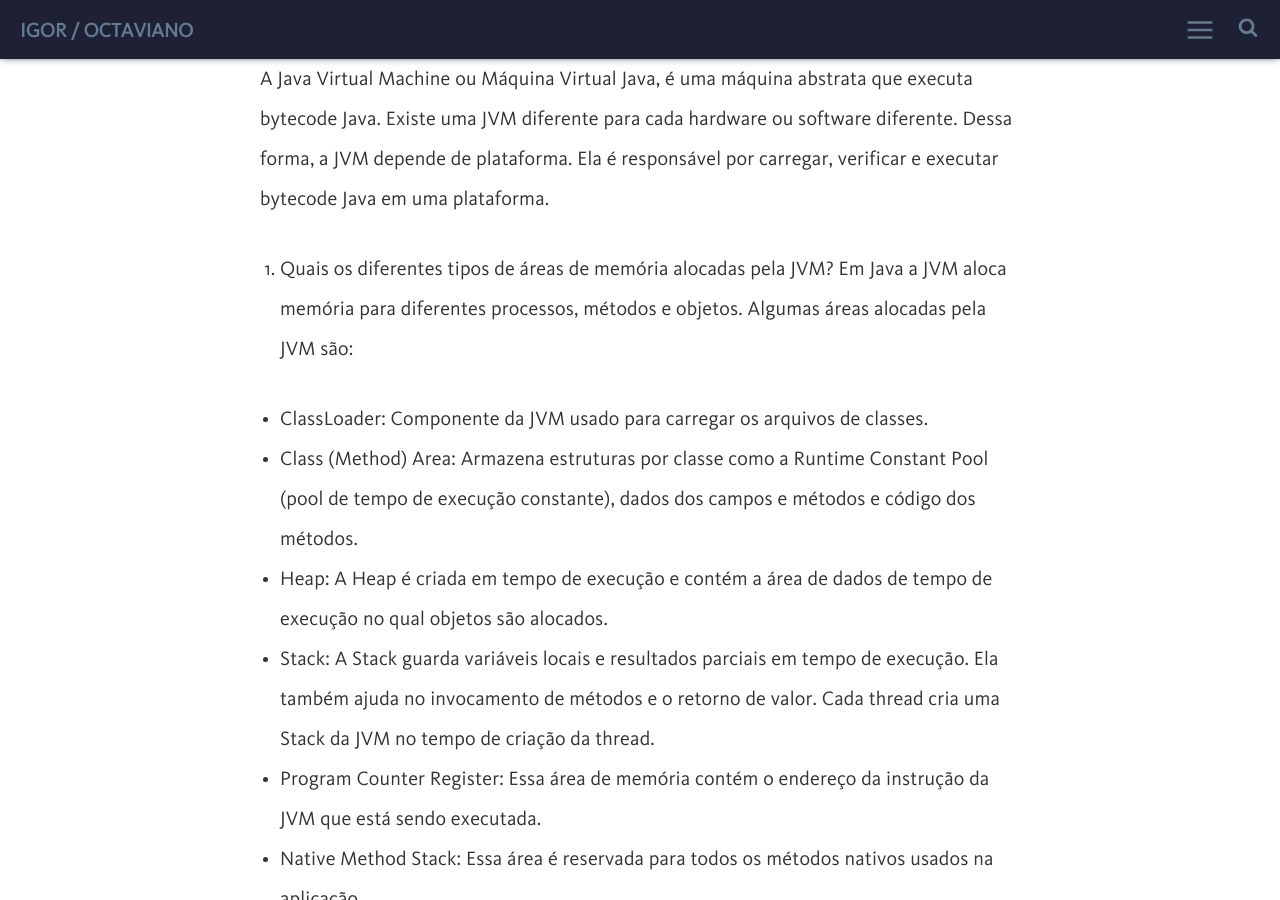
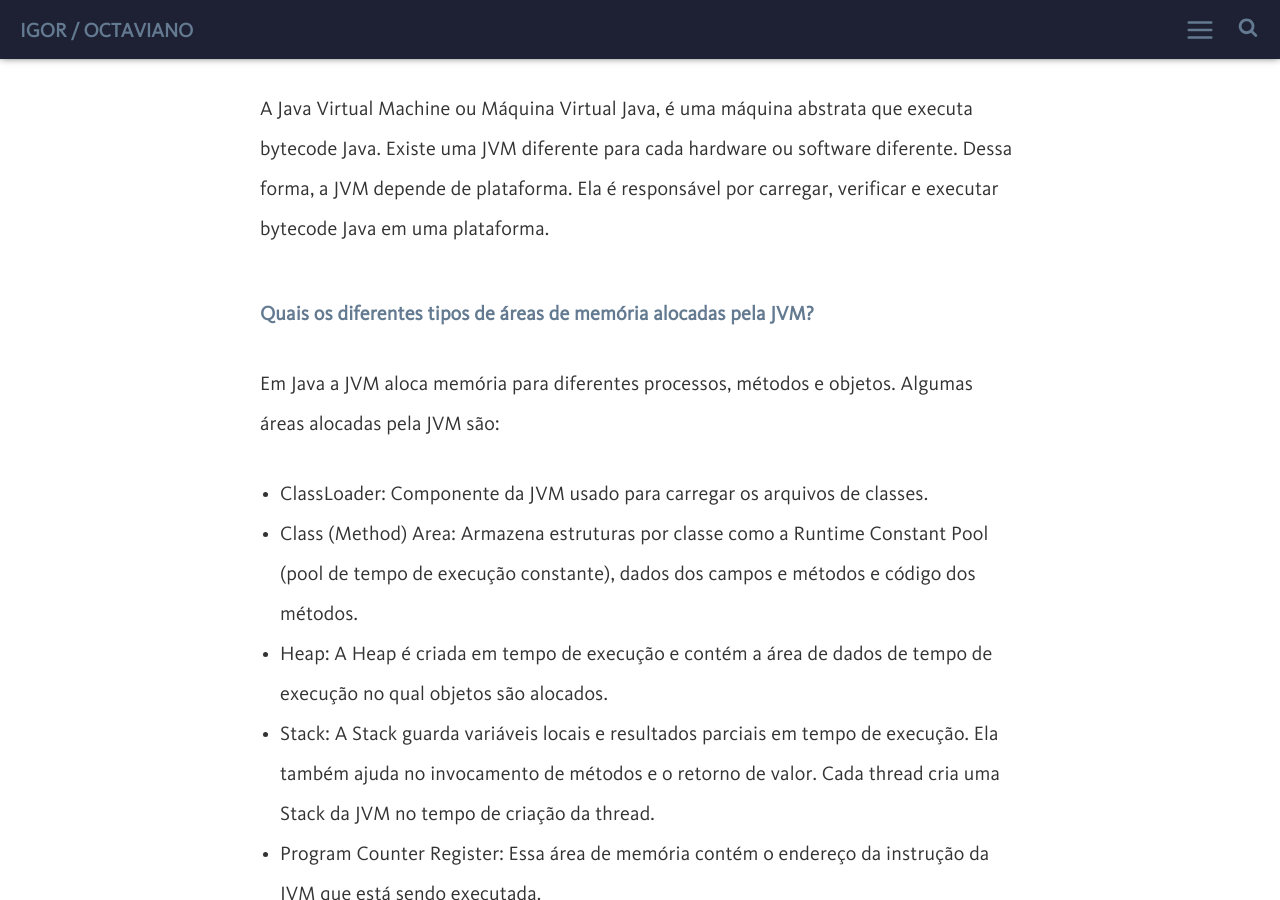
Before and after one commit to igoroctaviano/blog, a Jekyll site: the page built from _posts/2017-04-20-fundamentos-em-java.md, in a window 1280 px wide and 900 px high, scrolled down 14205 px. Built offline with Jekyll 4.4.1, drawn with Linux system fonts in a browser that asks for light colours; comment, search, counter and statistics services are not loaded; some of the changed lines change nothing that is shown; some of the changed text lies outside the part shown.

Commit message:
Fix typos

```diff
--- a/_posts/2017-04-20-fundamentos-em-java.md
+++ b/_posts/2017-04-20-fundamentos-em-java.md
@@ -260,15 +260,15 @@ Não se esqueça sobre *String.format()* quando construindo saídas fixas e form
 
 ### Básico
 
-1. Qual a diferença entre JDK e JRE?
+#### Qual a diferença entre JDK e JRE?
 
 Bom, JDK significa Java Development Kit. O JDK contém as ferramentas e bibliotécas para o desenvolvimento de aplicações Java. Ele também contém compiladores de ferramentas de debug necessários para compilar um programa Java. Porém JRE significa Java Runtime Environment. E este é incluso na JDK. O JRE provê bibliotécas e a maquina virtual Java (JVM) que é necessária para rodar um programa Java.
 
-2. O que é a JVM?
+#### O que é a JVM?
 
 A Java Virtual Machine ou Máquina Virtual Java, é uma máquina abstrata que executa bytecode Java. Existe uma JVM diferente para cada hardware ou software diferente. Dessa forma, a JVM depende de plataforma. Ela é responsável por carregar, verificar e executar bytecode Java em uma plataforma.
 
-3. Quais os diferentes tipos de áreas de memória alocadas pela JVM?
+#### Quais os diferentes tipos de áreas de memória alocadas pela JVM?
 Em Java a JVM aloca memória para diferentes processos, métodos e objetos. Algumas áreas alocadas pela JVM são:
 
 - ClassLoader: Componente da JVM usado para carregar os arquivos de classes.
@@ -278,19 +278,19 @@ Em Java a JVM aloca memória para diferentes processos, métodos e objetos. Algu
 - Program Counter Register: Essa área de memória contém o endereço da instrução da JVM que está sendo executada.
 - Native Method Stack: Essa área é reservada para todos os métodos nativos usados na aplicação.
 
-4. O que é compilador JIT?
+#### O que é compilador JIT?
 
 Just In Time Compiler também conhecido como JIT compiler (compilador que funciona apenas na hora certa) é utilizado para a melhora de performance em Java. É ativado por padrão. Sua compilação é feita em tempo de execução. Java popularizou a utilização do JIT incluindo-o na JVM.
 
-5. Como a plataforma Java se difere de outras plataformas?
+#### Como a plataforma Java se difere de outras plataformas?
 
 Java é uma linguagem independente de plataforma. O compilador Java compila código Java em bytecode que pode ser interpretado pela JVM. Existem JVMs escritas para quase todas as mais conhecidas plataformas. O bytecode Java pode rodar em qualquer plataforma suportadada na mesma forma, enquanto que outras linguagens requerem bibliotécas compiladas para rodar em uma plataforma específica.
 
-6. Porque pessoas falam que Java é uma linguagem que você 'escreve uma vez e roda em qualquer lugar'?
+#### Porque pessoas falam que Java é uma linguagem que você 'escreve uma vez e roda em qualquer lugar'?
 
 Você pode escrever código Java, compilar e rodar no Windows. Os arquivos *jar* e *class* que você vai pegar da plataforma Windows pode rodar como se fosse em um ambiente Unix. Dessa meneira, é dita ser uma linguagem totalmente independente de plataforma. Por trás de toda essa portabilidade está o Java bytecode. Bytecode gerado pelo compilador Java pode ser interpretado por qualquer JVM. Dessa maneira, fica fácil escrever programas em Java e esperar que eles também rodem em qualquer plataforma. O compilador Java *javac* compila código Java e a JVM roda esse código.
 
-7. Como o ClassLoader funciona em Java?
+#### Como o ClassLoader funciona em Java?
 
 Em Java, ClassLoader é a classe que é utilizada para carregar arquivos na JVM. ClassLoader carrega arquivos de seus locais físicos (Filesystem, Network, etc). Existem três tipos principais de ClassLoader em Java:
 
@@ -298,59 +298,59 @@ Em Java, ClassLoader é a classe que é utilizada para carregar arquivos na JVM.
 - Extension ClassLoader: Carrega arquivos de classe do local *jre/lib/ext*.
 - Application ClassLoader: Esse ClassLoader depende do CLASSPATH para encontrar a localização dos arquivos de classe. Se você especificar o CLASSPATH, então esse ClassLoader vai carrega-los pra você.
 
-8. Você acha que *main* (utilizado para o método main) seja uma keyword em Java?
+#### Você acha que *main* (utilizado para o método main) seja uma keyword em Java?
 
 Não, *main* é apenas o nome do método. Pode ocorrer de ter vários métodos com o nome *main* em um arquivo de classe.
 
-9. Podemos escrever o método *main* como *public void static* ao contrário de *public static void*?
+#### Podemos escrever o método *main* como *public void static* ao contrário de *public static void*?
 
 Não, você não pode escrever dessa forma. Qualquer método tem que especificar primeiro os modificadores e depois o valor de retorno. Você pode escrever *static public void main()* ao contrário de *public static void main()*.
 
-10. Em Java, se você não especificar qualquer valor para variaveis locais, qual será o valor padrão dessas variaveis locais?
+#### Em Java, se você não especificar qualquer valor para variaveis locais, qual será o valor padrão dessas variaveis locais?
 
 Java não inicializa variaveis locais com algum valor padrão. Então essas variaveis vão ser nulas *null* por padrão.
 
-11. Vamos dizer que executamos uma classe Java sem passar nenhum argumento. Qual o valor do array de *String* no método *Main*?
+#### Vamos dizer que executamos uma classe Java sem passar nenhum argumento. Qual o valor do array de *String* no método *Main*?
 
 No método *main*, quando não temos nenhum argumento no array, ele é vazio, porém ele não é nulo.
 
-12. Qual a diferença entre os tipos de dados *byte* e *char* em Java?
+#### Qual a diferença entre os tipos de dados *byte* e *char* em Java?
 
 Ambos são tipos de dados numéricos em Java. Eles são utilizados para representar numeros em uma capacidade específica. A maior diferença entre esses tipos é que *byte* pode guardar um dado binário cru enquanto que *char* apenas guarda ou armazena caracteres ou texto. O uso de *char* é, por exemplo, *char ch = 'x';*. O *byte* pode possuir valores entre -128 e 127, e é feito de 8 bits. O *char* é feito de 16 bits, sendo equivalente a 2 bytes.
 
 ### Programação Orientada a Objetos
-13. Quais são os princípios mais importântes de Programação Orientada a Objetos?
+#### Quais são os princípios mais importântes de Programação Orientada a Objetos?
 
 - Abstração
 - Encapsulamento
 - Herança
 - Polimorfísmo
 
-14. Qual a diferença entre uma Linguagem de Programação Orientada a Objetos e uma Linguagem de Programação Baseada em Objetos?
+#### Qual a diferença entre uma Linguagem de Programação Orientada a Objetos e uma Linguagem de Programação Baseada em Objetos?
 
 Linguagens de Programação Orientadas a Objetos como Java e C++ seguem conceitos de Programação Orientação a Objetos como Encapsulamento, Abstração, Polimorfísmo e Herança, etc. Já Linguagens de Programação Baseada em Objetos seguem recursos de Programação Orientada a Objetos, mas..., elas não dão suporte para Polimorfísmo e Herança. Exemplo: JavaScript, VBScript etc. Linguagens de Programação Baseadas em Objetos dão suporte para Objetos e você pode construir objetos por um construtor. Essas linguagens também suportam Encapsulamento. Também são conhecidas como Prototype-Oriented Languages ou Linguagens Orientadas a Protótipo.
 
-15. Em Java, qual é o valor padrão de uma referência de objeto definido como uma instância de um *Object*?
+#### Em Java, qual é o valor padrão de uma referência de objeto definido como uma instância de um *Object*?
 
 Todas instâncias de variáveis de objetos (Object) em Java são null por padrão.
 
-16. Por que precisamos de construtor em Java?
+#### Por que precisamos de construtor em Java?
 
 Java é uma Linguagem Orientada a Objetos no qual podemos criar e usar objetos. O construtor é uma parte do código similar a um método. É utilizado para criar um objeto e adicionar o seu valor inicial. O construtor é uma função especial que tem o mesmo nome da classe. Sem o construtor, não há outra maneira de criar um objeto. Por padrão, Java provê um construtor padrão para cada objeto. Se nós sobrecarregarmos um construtor, temos que implementar o construtor default ou construtor padrão.
 
-17. Porque precisamos de Construtor Padrão em Java?
+#### Porque precisamos de Construtor Padrão em Java?
 
 Construtor Default ou Construtor Padrão é o construtor sem nenhum argumento que automaticamente é gerado pelo Java, se não tem outro construtor definido. Na especificação Java diz que vai existir um construtor padrão se não houver nenhum construtor sobrecarregado em uma classe. Mas não é dito nada sobre o cenário onde escrevemos um construtor sobrecarregado em uma classe. Nós precisamos de no minimo um construtor para criar um objeto, é por isso que Java vai criar o construtor por padrão. Quando temos construtor sobrecarregado, então Java vai assumir que nós queremos algum tratamento customizado em nosso código. Dai não é definido um construtor padrão. Mas dessa forma é necessário especificar o construtor padrão, se não fizermos isso, vai ocorrer um erro.
 
-18. Qual é o valor retornado pelo construtor Java?
+#### Qual é o valor retornado pelo construtor Java?
 
 Quando chamamos um construtor em Java, ele retorna o objeto criado por ele. É assim que criamos objetos em Java.
 
-19. Podemos herdar de um construtor?
+#### Podemos herdar de um construtor?
 
 Não, Java não suporta herança de construtores.
 
-20. Porque construtores não podem ser *final*, *static* ou *abstract* em Java?
+#### Porque construtores não podem ser *final*, *static* ou *abstract* em Java?
 
 Se nós definir-mos um método como *final*, isso significa que nós não queremos que nenhuma outra classe o sobreescreva. Mas o construtor (como é dito na especificação Java) não pode ser sobrescrito. Dessa forma não há razão para defini-lo como *final*.
 
@@ -360,140 +360,141 @@ Finalmente, se definir-mos um método como *static*, isso significa que esse mé
 
 ### Herança
 
-21. Qual o propósito da palavra-chave *this* em Java?
+#### Qual o propósito da palavra-chave *this* em Java?
 
 Em Java, a palavra-chave *this* se refere a atual instância do objeto. É útil para diferenciar entre variaveis de instância das variaveis locais. Também pode ser utilizado para chamar construtores. Ou pode ser utilizado para se referir a atual instância.
 
-22. Explique o conceito de Herança
+#### Explique o conceito de Herança
 
 Heraça é um conceito importante em Programação Orientada a Objetos. Alguns objetos compartilham certas caracteristicas e comportamento. Usando herança, nós podemos colocar o comportamento ou caracteristica que é comum em uma classe base ou mãe, também conhecida como super classe. Todos os objetos com comportamento parecido podem herdar dessa classe base. Também podemos representar herança como uma relação *é um*. Herança promove reuso de código, Sobrescrita de Método e Polimorfísmo.
 
-23. Qual classe em Java é super classe (mãe) de todas as outras?
+#### Qual classe em Java é super classe (mãe) de todas as outras?
 
 Java é uma Linguagem Orientada a Objetos. Dessa forma, a classe Object é a super classe de todas as outras classes.
 
-24. Por que Java não suporta Herança Múltipla?
+#### Por que Java não suporta Herança Múltipla?
 
 Herança Múltipla significa que uma classe pode herdar comportamento ou caracteristica de uma ou mais classes. O problema de fazer isso é que classes base podem ter diferentes implementações do mesmo método (assinatura). Dessa forma, eles possuem diferentes maneiras de fazer a mesma coisa. Dai vem a pergunta.. Qual implementação a classe filha deve escolher? Isso nos leva a ambiguidade. Existe uma razão principal na qual faz com que Java não dê suporte para implementar Herança Múltipla. Vamos considerar que você possui uma classe TV e outra classe BombaAtomica. As duas classes possuem o método *switchOn()* mas apenas a TV tem o método *switchOff()*. Se sua classe herda as duas classes você vai ter o problema de que você pode ligar as duas, porém *switchOff* vai desligar apenas a TV.
 
 Mas em Java podemos implementar múltiplas interfaces.
 
-25. Em Programação Orientada a Objetos, o que significa Composição?
+#### Em Programação Orientada a Objetos, o que significa Composição?
 
 Composição, também conhecido como uma relação *tem um*, é quando uma classe segura uma instância de outra.
 
-26. Como Agregação e Composição se diferem?
+#### Como Agregação e Composição se diferem?
 
 Agregação e Composição são tipos de associação (relacionamentos). Composição é uma relação forte. Se um objeto composto é destruído, todas as suas partes também são destruídas. Exemplo: Um Carro possui uma Roda. Se o objeto Carro é destruído, então não faz sentido a Roda ficar ali, então é destruída. Já em Agregação, a relação é mais fraca. Exemplo: Uma bibliotéca possui estudantes, se ela é destruída os estudantes vão continuar existindo. Porém se fosse composição, os livros que fazem partes dela seriam destruídos junto.
 
-27. Por que não há ponteiros em Java?
+#### Por que não há ponteiros em Java?
 
 Em Java existem referências ao invés de ponteiros. Essas referências apontam para objetos na memória. Mas... não há acesso direto para localizações na memória. A JVM está livre para mover objetos dentro da máquina virtual. A ausência de ponteiros ajuda Java a gerênciar memória como também o Garbage Collector (coletor de lixo) de forma efetiva. Também provê para os desenvolvedores a conveniência de não se importarem sobre alocação e desalocação de memória.
 
-28. Se não há ponteiros em Java, porque recebemos *NullPointerException* então?
+#### Se não há ponteiros em Java, porque recebemos *NullPointerException* então?
 
 Em Java, o equivalente do Ponteiro é a Referencia de Objeto. Quando nos utilizamos o *.* (ponto), esse ponto aponta para a referência do objeto. Então a JVM utiliza ponteiros mas programadores apenas veem referências de objetos. No caso de uma referência de um objeto apontar para um objeto *null* (núlo) e assim tentarmos acessar um método ou uma variavel dentro, vamos receber um baita *NullPointerException*.
 
-29. Qual o propósito da palavra-chave *super* em Java?
+#### Qual o propósito da palavra-chave *super* em Java?
 
 A palavra-chave *super* é utilizada em métodos ou no construtor de uma classe herdeira ou classe filha. *super* se refere a classe parente imediata de um objeto. Usando *super* nos podemos chamar métodos da classe superior dentro de um método na própria classe filha. Nós podemos também chamar o construtor de uma classe base ou parente apartir do construtor de uma classe filha pela palavra-chave *super*.
 
-30. É possivel usar ambos *this()* e *super()* no mesmo construtor?
+#### É possivel usar ambos *this()* e *super()* no mesmo construtor?
 
 Não, Java não permite utilizar ambos no mesmo construtor. Como consta na especificação Java, *super()* ou *this()* devem estar no início do corpo de um construtor. Existem motivos nos quais Java proibe este uso, se caso sua classe tivesse sobrecarga de construtores, poderia ocorrar várias chamadas de construtores indevidas.
 
-31. Qual o significado de Clonagem de Objetos (Object Cloning) em Java?
+#### Qual o significado de Clonagem de Objetos (Object Cloning) em Java?
 
 O método *Object.clone()* é usado para criar uma cópia exata de um objeto em Java. Como um construtor, cria e retorna uma cópia de um objeto, porém com os dados ou valores exatamente iguais ao objeto clonado. Uma desvantagem da clonagem é que o tipo de retorno é *Object*. É necessário fazer o cast (moldagem) explicitamente para o tipo verdadeiro.
 
 ### Estático
 
-32. Em Java, porque usamos variaveis *static*?
+#### Em Java, porque usamos variaveis *static*?
 
 Quando queremos uma propriedade comum para todos os objetos de uma classe, nós fazemos o uso de uma variavel de nível de classe, chamada de variavel estática. Essa variavel é carregada em memória apenas uma vez no tempo de carregamento da classe. Dessa meneira é salvo um bocado de memória, desde que não é definida por objeto e sim por classe.
 
-33. Porque não é uma boa prática criar variáveis estáticas (*static*) em Java?
+#### Porque não é uma boa prática criar variáveis estáticas (*static*) em Java?
 
 Variaveis estáticas em Java são comuns para todos os objetos de uma classe. Se um novo objeto é criado, não há necessidade de testar o valor de uma variavel estática. Qualquer código que usa variavel estática pode estar em qualquer estado. Pode estar dentro de um novo objeto ou no nível de classe. O escopo de variavel estática é aberto em uma classe Java. Se queremos um controle maior de escopo, então variaveis devem ser criadas no nível de criação de objeto e não de classe. Também, definir variaveis estáticas não é boa prática porque elas podem ir contra os princípios de Programação Orientada a Objetos.
 
-34. Qual o propósito de métodos estáticos (*static*) em Java?
+#### Qual o propósito de métodos estáticos (*static*) em Java?
 
 Java nos possibilita o recurso de métodos estáticos para criar comportamento em nível de classe. O método estático é commum para todos os objetos de uma classe. Não precisamos criar nenhum objeto de uma classe para chamar um método estático. Isso nos dá um pouco de conveniência, pelo fato de não termos que criar um objeto para chamar este método. Também, métodos estáticos podem acessar e modificar membros estáticos. Isso também ajuda manter comportamento, como também, estado no nível de classe.
 
-35. Porque marcamos o método *main* como estático (*static*) em Java?
+#### Porque marcamos o método *main* como estático (*static*) em Java?
 
 O método *main* em Java é marcado como *static*, dessa forma a JVM pode chamar esse método para iniciar o programa. Se o método *main* não fosse estático, então qual construtor seria chamado pelo processo Java? É uma convenção marcar o método *main* como *static* em Java. Mas se nós removermos o *static*, então ocorreria ambiguidade. O processo Java talvez não conseguiria saber qual método de uma classe ele poderia chamar para executar o programa. Essa convenção ajuda o processo Java a identificar o código que da início ao programa em uma classe que é passada como argumento para o processo Java.
 
-36. Em qual cenário nos utilizamos um Bloco Estático?
+#### Em qual cenário nos utilizamos um Bloco Estático?
 
 Algumas vezes, quando se tem uma classe que tem membros estáticos. Essas variaveis ou membros estáticos precisam de uma inicialização complicada. Nesse sentido, blocos estáticos ajudam como uma ferramenta para inicializar membros estáticos complexos. O bloco estático é executado antes da execução do *main*. Algumas vezes, nós podemos substituir o bloco estático com um método estático de uma classe.
 
-37. É possível executar um programa sem definir um método *main*?
+#### É possível executar um programa sem definir um método *main*?
 
 Não é possivel apartir do Java 7. Você precisa de um método *main()* para executar o programa. Em versões anteriores existia um jeito de contornar essa situação utilizando blocos estáticos para execução. Mas agora essa brecha foi fechada.
 
-38. O que acontece quando o modificador *static* não é mencionado na assinatura do método *main*?
+#### O que acontece quando o modificador *static* não é mencionado na assinatura do método *main*?
 
 Como diz a especificação Java, o método *main* tem que ser marcado como *static*. Esse método só precisa de um arguento que é o array de Strings. Um programa pode compilar com um método não estático. Mas na execução vai acontecer o erro *NoSuchMethodError*.
 
-39. Qual a diferença entre um Método Estático *static* e um Método de Instância?
+#### Qual a diferença entre um Método Estático *static* e um Método de Instância?
 
 Frequentemente há a necessidade de definir um comportamento para uma classe que não é dependente de variáveis de um objeto. Tal comportamento é capturado em um método estático. Se aquele comportamento depende de variaveis de um objeto, então nós não vamos marcar como *static*, então o comportamento permanecera apenas um método de instância. Para chamar um método estático, nós não precisamos criar um objeto. Mas pra chamar método de instância, sim.
 
 ### Sobrecarga de método e Sobrescrita
 
-40. Qual é o outro nome de Sobrecarga de Método?
+#### Qual é o outro nome de Sobrecarga de Método?
 
 Sobrecarga de Método também é conhecida como Polimorfísmo Estático.
 
-41. Como você vai implementar sobrecarga de método em Java?
+#### Como você vai implementar sobrecarga de método em Java?
 
 Em Java, uma classe pode ter multiplos métodos com o mesmo nome porém com diferentes argumentos. Isso é chamado de Sobrecarga de Método. Para implementar sobrecarga de método você tem que criar dois métodos com o mesmo nome em uma mesma classe, no qual deve ter um ou mais das seguintes caracteristicas:
 1. Diferentes quantidades de parâmetros
 2. Tipos diferentes de parâmetros
 3. Sequência diferentes de tipos de parâmetros
 
-42. Quais tipos de variações de argumentos são permitidos em Sobregarga de Método?
+#### Quais tipos de variações de argumentos são permitidos em Sobregarga de Método?
 
 Sobrecarga de Método permite dois métodos com o mesmo nome se diferenciarem em:
 1. Número de parâmetros
 2. Tipos dos parâmetros
 3. Sequência dos tipos de parâmetros
 
-43. Porque não é possivel fazer Sobrecarga de Método mudando o tipo de retorno do método em Java?
+#### Porque não é possivel fazer Sobrecarga de Método mudando o tipo de retorno do método em Java?
 
 Se mudarmos o tipo de retorno de métodos sobrecarregados, então isso vai causar comportamento ambíguo. Como os clientes vao saber qual método vai retornar qual tipo? Por isso que não se pode chegar em Sobrecarga de Método por meio de diferentes tipos de retorno.
 
-44. É permitido sobrecarregar o método *main()* em Java?
+#### É permitido sobrecarregar o método *main()* em Java?
 
 Sim, em Java os usuários podem criar vários métodos com o mesmo nome *main*. Mas apenas o método *public static void main(String[] args) é usado para execução.
 
-45. Como se implementa Sobrescrita de Método (Overriding) em Java?
+#### Como se implementa Sobrescrita de Método (Overriding) em Java?
 
 Para sobrescrever um método, precisamos implementar um método com o mesmo nome de outro em uma classe filha. Então haverá no mínimo duas implementações do mesmo método. Uma implementação está na classe pai;mãe e outra na classe filha.
 
-46. É permitido sobrescrever um método estático (static) em Java?
+#### É permitido sobrescrever um método estático (static) em Java?
 
 Não. Java não permite sobrescrita de um método estático. Se você criar um método estático com o mesmo nome em uma classe filha, então vai ser um novo método, não um método sobrescrito.
 
-47. Porque Java não permite sobrescrita de um método estático?
+#### Porque Java não permite sobrescrita de um método estático?
 
 Para sobrescrever um método, você precisa de uma instância de uma classe. Métodos estáticos não estão associados com nenhuma instância de uma classe. O conceito de sobrescrita não se aplica aqui.
 
-48. É permitido sobrescrever um método sobrecarregado?
+#### É permitido sobrescrever um método sobrecarregado?
 
 Sim, você pode sobrescrever um método sobrecarregado em Java.
 
-49. Qual a diferença entre Sobrecarga de Método e Sobrescrita de Método em Java?
+#### Qual a diferença entre Sobrecarga de Método e Sobrescrita de Método em Java?
 
 As diferenças entre Sobrecarga de Método e Sobrescrita são:
-1. Sobrecarga de Método é Polimorfísmo Estático. Sobrescrita de Método é Polimorfísmo de Tempo de Execução.
+1. Sobrecarga de Método é Polimorfísmo Estático.
+2. Sobrescrita de Método é Polimorfísmo de Tempo de Execução.
 
-50. Java permite funções virtuais?
+#### Java permite funções virtuais?
 
 Sim, na verdade, todos métodos de instância em Java já são funções virtuais por padrão. Apenas métodos de classe e métodos de instância privados (privado só é acessível pela classe detentora) não são métodos virtuais em Java.
 
-51. O que quer dizer tipo de retorno covariante em Java?
+#### O que quer dizer tipo de retorno covariante em Java?
 
 Um tipo de retorno covariante é um retorno que pode ser substituído por um tipo mais limitado quando o método é sobrescrito em uma classe filha.
 
@@ -503,15 +504,15 @@ Antes do Java 5, qualquer método que sobrescrevesse um método de uma classe pa
 
 ### Polimorfísmo
 
-52. O que é Polimorfísmo de Tempo de Execução?
+#### O que é Polimorfísmo de Tempo de Execução?
 
 Polimorfísmo de Tempo de Execução ou Polimorfísmo Dinâmico é o polimorfísmo que existe em tempo de execução. No caso de uma sobrescrita de método, não se sabe qual método vai ser chamado em tempo de execução. Com base no tipo de objeto, a JVM vai decidir exatamente qual método deve ser chamado. Então em tempo de compilação não se sabe qual método vai ser chamado em tempo de execução.
 
-53. É possível chegar ao Polimorfísmo de Tempo de Execução por membros de dados em Java?
+#### É possível chegar ao Polimorfísmo de Tempo de Execução por membros de dados em Java?
 
 Não. Nós precisamos criar Polimorfísmo de Tempo de Execução implementandos métodos em dois níveis de herânça em Java.
 
-54. Qual a diferença entre Ligação Dinâmica e Ligação Estática (Dynamic/Static Binding)?
+#### Qual a diferença entre Ligação Dinâmica e Ligação Estática (Dynamic/Static Binding)?
 
 Em Ligação Estática as referencias são resolvidas em tempo de compilação. Em Ligação Dinâmica as referencias são resolvidas em tempo de execução.
 
```
